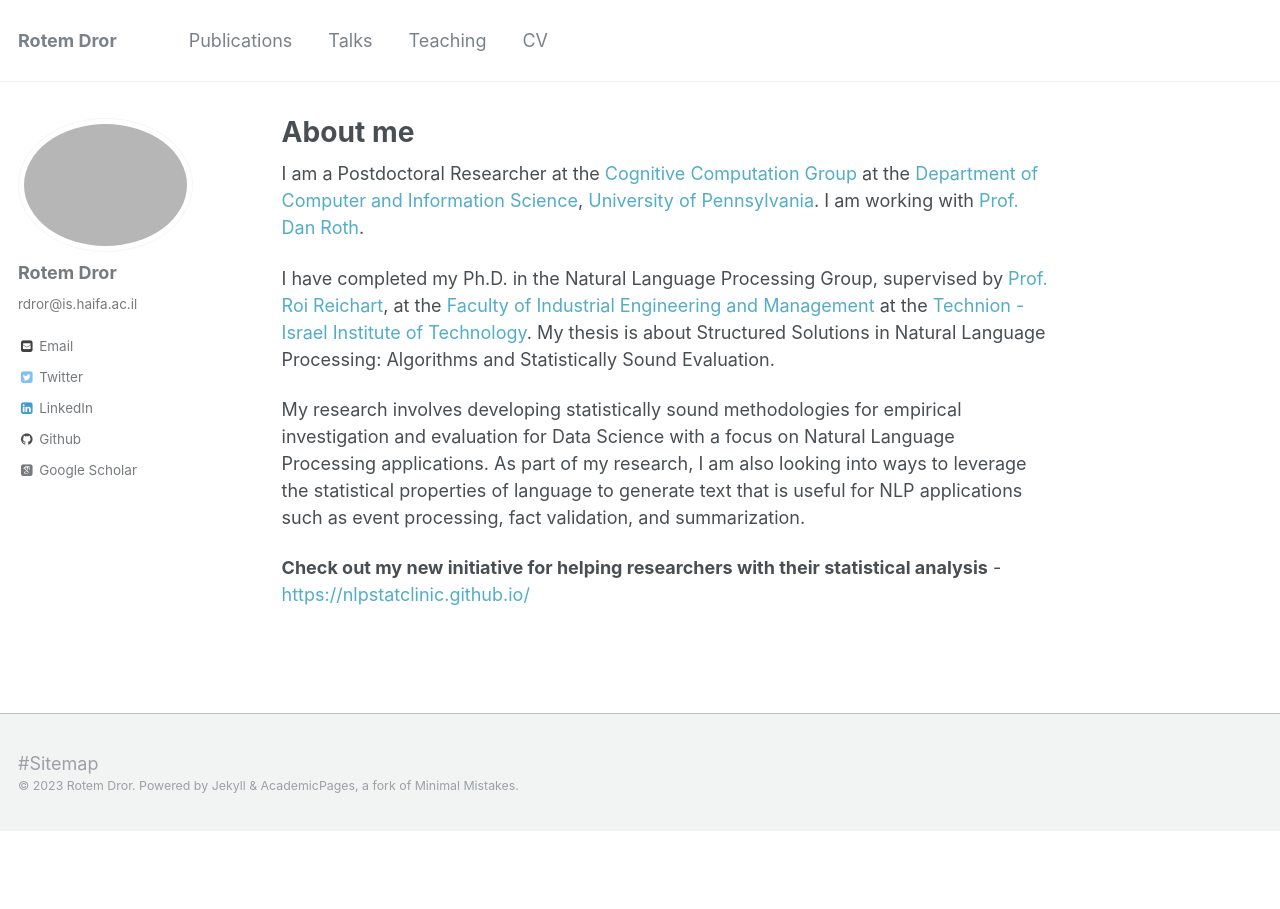
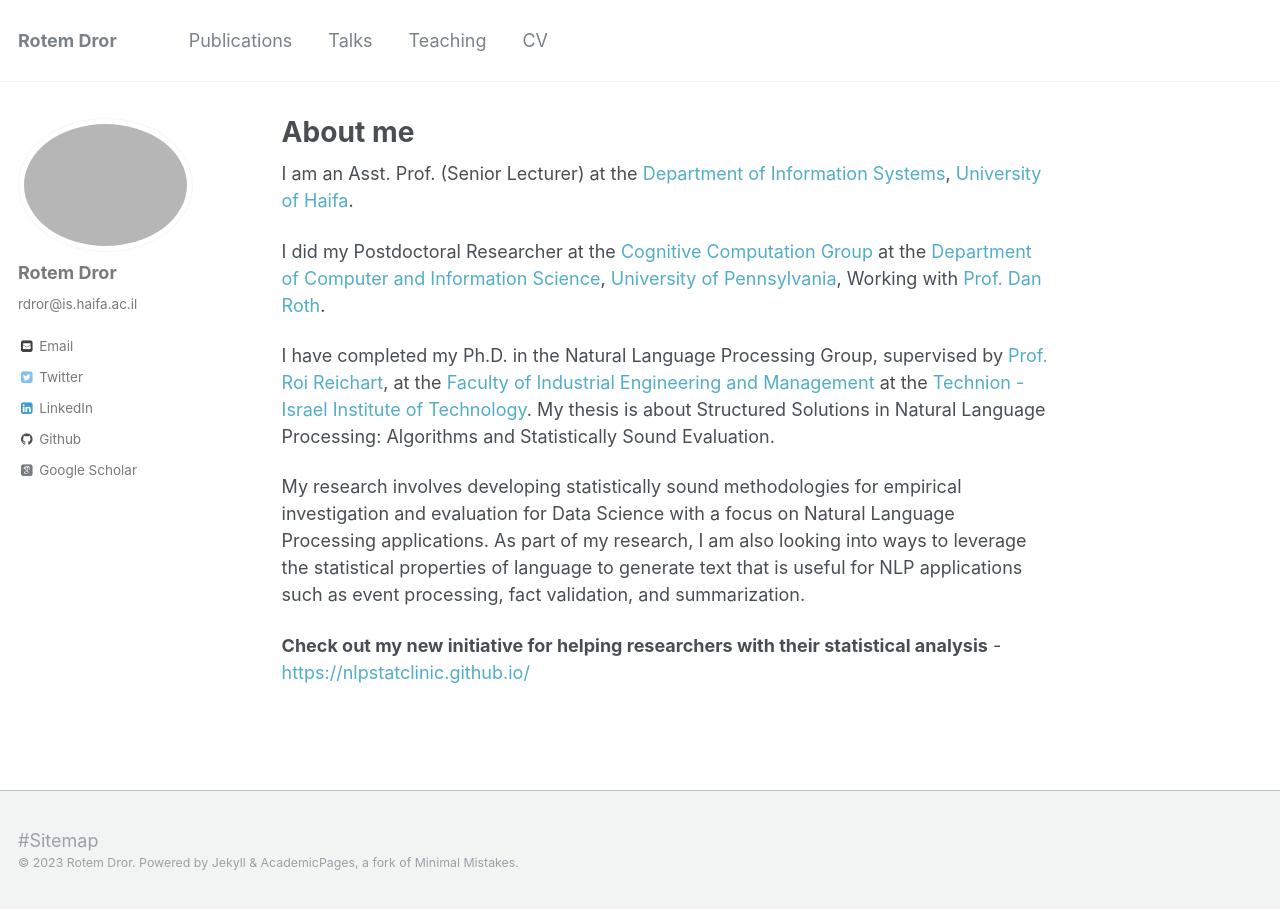
Before and after one commit to rtmdrr/rtmdrr.github.io, a Jekyll site: the page built from _pages/about.md, in a window 1280 px wide. Built offline with Jekyll 4.4.1, drawn with Linux system fonts in a browser that asks for light colours; some web fonts are replaced.

Commit message:
Update about.md

```diff
--- a/_pages/about.md
+++ b/_pages/about.md
@@ -7,7 +7,9 @@ redirect_from:
   - /about/
   - /about.html
 ---
-I am a Postdoctoral Researcher at the <a href = "https://cogcomp.seas.upenn.edu/">Cognitive Computation Group</a> at the <a href = "https://www.cis.upenn.edu/">Department of Computer and Information Science</a>, <a href = "https://home.www.upenn.edu/">University of Pennsylvania</a>. I am working with <a href = "https://www.cis.upenn.edu/~danroth/">Prof. Dan Roth</a>.
+I am an Asst. Prof. (Senior Lecturer) at the <a href =  "https://is-web.hevra.haifa.ac.il/index.php/en/">Department of Information Systems</a>, <a href = "https://www.haifa.ac.il/?lang=en">University of Haifa</a>.
+
+I did my Postdoctoral Researcher at the <a href = "https://cogcomp.seas.upenn.edu/">Cognitive Computation Group</a> at the <a href = "https://www.cis.upenn.edu/">Department of Computer and Information Science</a>, <a href = "https://home.www.upenn.edu/">University of Pennsylvania</a>, Working with <a href = "https://www.cis.upenn.edu/~danroth/">Prof. Dan Roth</a>.
 
 I have completed my Ph.D. in the Natural Language Processing Group, supervised by <a href = "https://ie.technion.ac.il/~roiri/">Prof. Roi Reichart</a>, at the <a href = "http://ie.technion.ac.il">Faculty of Industrial Engineering and Management</a> at the <a href = "http://www.technion.ac.il">Technion - Israel Institute of Technology</a>. My thesis is about Structured Solutions in Natural Language Processing: Algorithms and Statistically Sound Evaluation.
 
```
